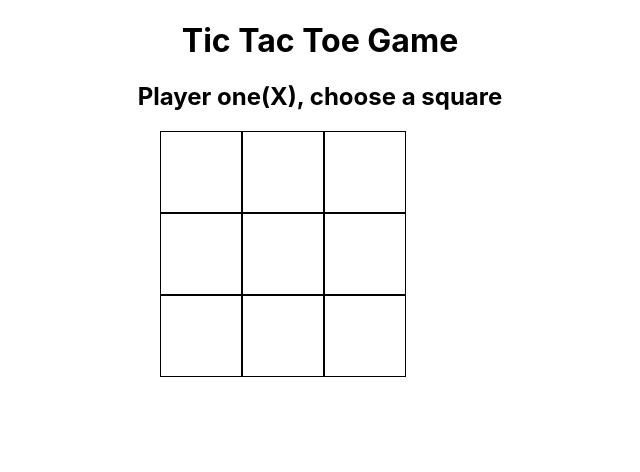
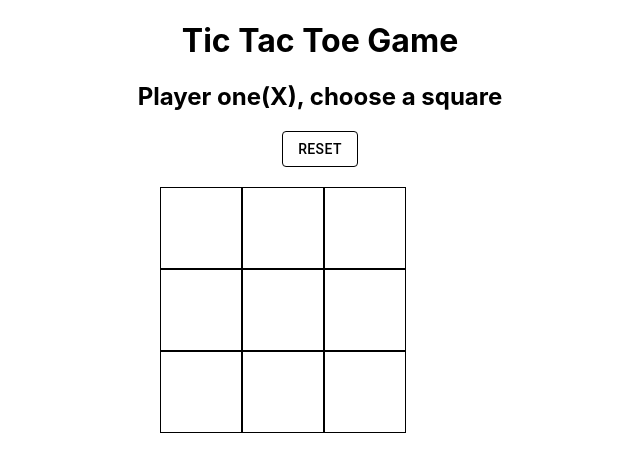
Before and after one commit to SlawomirGawron/react-game, a React (Create React App) app: page / in a window 1280 px wide. Shown: the top 472 px of the page, without its empty margins (320-960 px from the left). Built offline with nearby package versions, Linux system fonts and the light colour scheme.

Commit message:
Commit before refactoring code to get the reset button to work.

```diff
--- a/package.json
+++ b/package.json
@@ -3,6 +3,7 @@
   "version": "0.1.0",
   "private": true,
   "dependencies": {
+    "@material-ui/core": "^4.0.1",
     "node-sass": "^4.12.0",
     "prop-types": "^15.7.2",
     "react": "^16.8.6",
--- a/src/components/TicTacToeGame/TicTacToeGame.js
+++ b/src/components/TicTacToeGame/TicTacToeGame.js
@@ -5,6 +5,7 @@
  */
 
 import React, { Component } from 'react';
+import Button from '@material-ui/core/Button';
 import './TicTacToeGame.scss';
 import {analyzeBoard, endOfGameCheck} from './gameLogic/logic';
 
@@ -18,7 +19,9 @@ class TicTacToeGame extends Component {
             BoxGrid: null
         };
 
+        // const BoxGrid = null;
         this.BoxGridValue = this.BoxGridValue.bind(this);
+        this.resetHandleClick = this.resetHandleClick.bind(this);
     }
 
     componentDidMount() {
@@ -39,7 +42,7 @@ class TicTacToeGame extends Component {
                     <div
                         key={index}
                         className="tic-tac-toe-box"
-                        onClick={() => this.handleClick(index)}
+                        onClick={() => this.gridHandleClick(index)}
                     >
                         {box}
                     </div>
@@ -82,10 +85,7 @@ class TicTacToeGame extends Component {
         newBoard[index] = this.state.player;
 
         this.setState({
-            board: newBoard
-        });
-
-        this.setState({
+            board: newBoard,
             BoxGrid: this.BoxGridValue()
         });
     }
@@ -110,7 +110,7 @@ class TicTacToeGame extends Component {
      */
     displayMessage() {
         if (this.state.gameStatus !== null) {
-            return <h2>{this.state.gameStatus}</h2>;
+            return this.state.gameStatus;
         } else {
             return this.turnMessage();
         }
@@ -130,25 +130,50 @@ class TicTacToeGame extends Component {
         }
     }
 
-    /* handleClick
+    /* gridHandleClick
      * Purpose: Handles the result of a user clicking on a box on the Tic Tac Toe board.
      * Input: Where the player moved on the board.
      * Return: n/a
      * Result: Updates to various parts of the game.
      */
-    handleClick(index) {
-        if (this.nextPlayer(index)) {
+    gridHandleClick(index) {
+        if (this.nextPlayer(index) && (this.state.gameStatus === null)) {
             this.updateBoard(index);
-
             this.gameLogicCheck();
         }
     }
+
+    /* resetHandleClick
+     * Purpose: Resets the Tic Tac Toe game.
+     * Input: n/a
+     * Return: n/a
+     * Result: Changes all of the states back to their initial values.
+     */
+    resetHandleClick() {
+        this.setState({
+            board: Array(9).fill(null),
+            player: "X",
+            gameStatus: null,
+            BoxGrid: this.BoxGridValue()
+        });
+    }
+
 
     render() {
         return (
             <div className="tic-tac-toe-container">
                 <h1>Tic Tac Toe Game</h1>
                 {this.displayMessage()}
+                <Button
+                    variant="outlined"
+                    color="inherit"
+                    className="Tic-Tac-Toe-reset-button"
+                    onClick={()=> this.resetHandleClick()}
+                >
+                    Reset
+                </Button>
+                <br/>
+                <br/>
                 <div className="tic-tac-toe-board">
                     {this.state.BoxGrid}
                 </div>
--- a/src/components/TicTacToeGame/gameLogic/logic.js
+++ b/src/components/TicTacToeGame/gameLogic/logic.js
@@ -50,7 +50,7 @@ export function analyzeBoard(board) {
 /* endOfGameCheck
  * Purpose: Return a message based on the result of analyzeBoard.
  * Input: A string "X", "O", or null
- * Return: HTML or null
+ * Return: HTML if a player has won or null if the game isn't over.
  */
 export function endOfGameCheck(playerMoveResult) {
     if (playerMoveResult === "X") {
```
Also changed, not shown: 1 other file (tests, documents, lock files or other folders).
